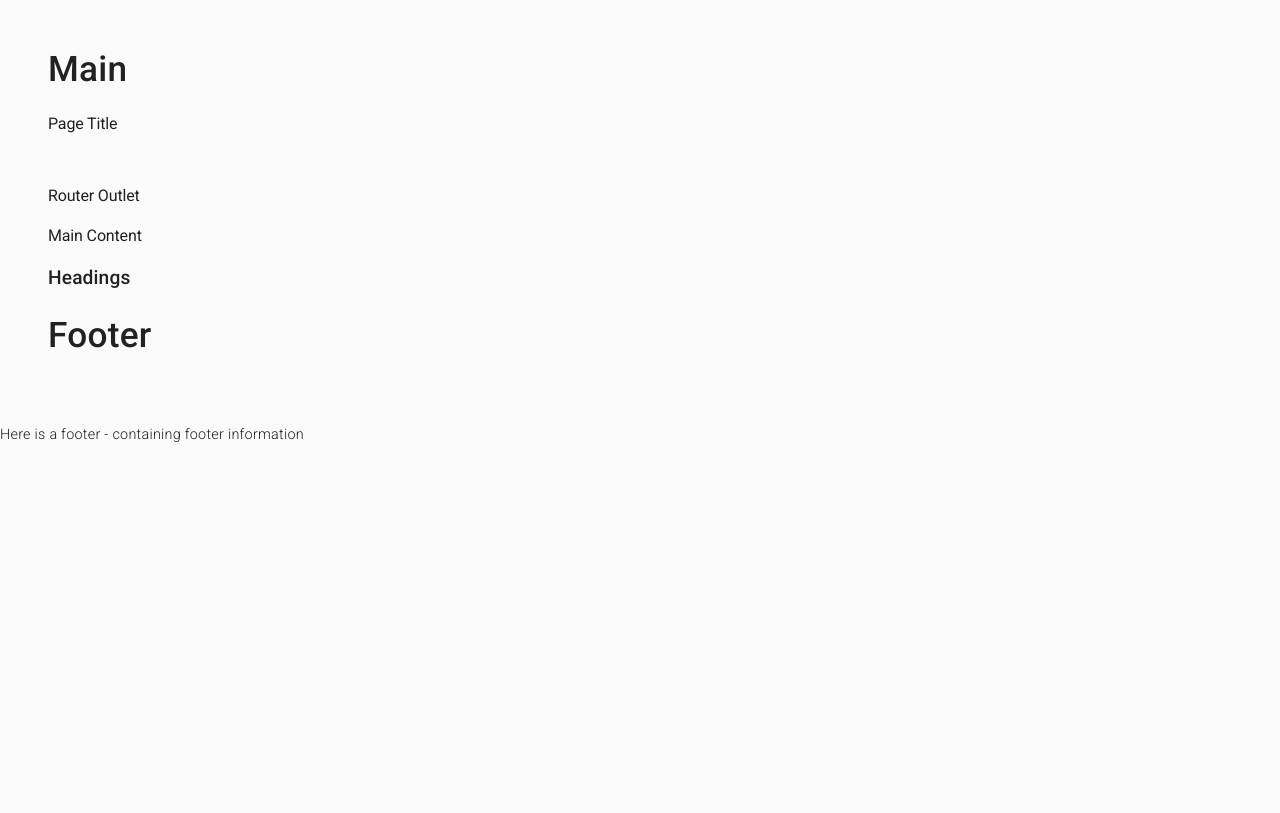
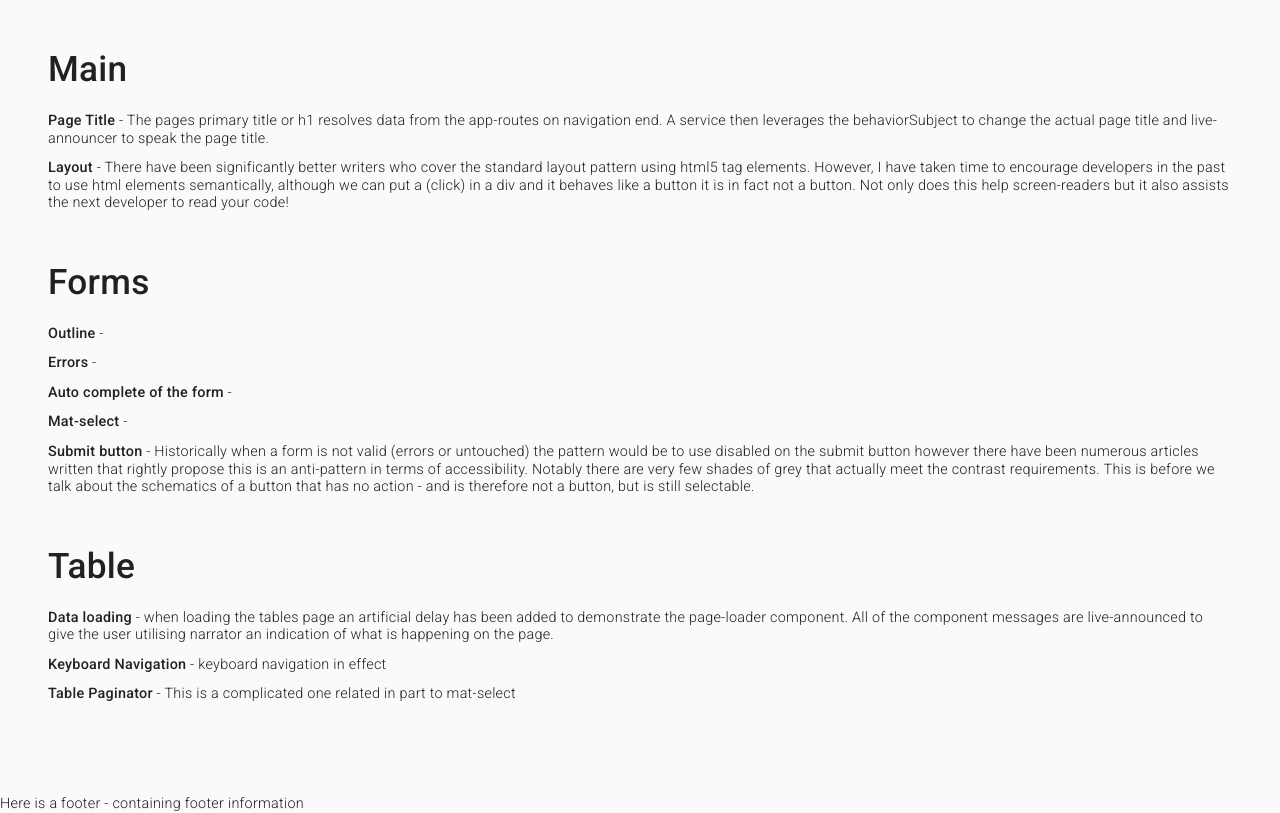
Before and after one commit to ianoxwell/WCAGAngularMaterial, an Angular app: page / in a window 1280 px wide. Shown: the part 612-1425 px from the top of the page. Before the commit the page ends 1055 px from the top, so only its background shows below. Built offline with nearby package versions, Linux system fonts and the light colour scheme.

Commit message:
additional text added to layout component

```diff
--- a/src/app/components/pages/basic-layout/basic-layout.component.html
+++ b/src/app/components/pages/basic-layout/basic-layout.component.html
@@ -1,37 +1,64 @@
 <section>
 	<h2>Alert area</h2>
 	<p>The basic angular material snackbar although meeting WCAG guideline doesn't provide sufficient flexibility in terms of multiple
-		alerts/toasts. PrimeUI's toast design in my opinion allows for multiple alerts as well as significant flexibility of design. The custom components here have been heavily modified
-
+		alerts/toasts. PrimeUI's toast design in my opinion allows for multiple alerts as well as significant flexibility of design. The
+		custom components here have been heavily modified.
 	</p>
-	<button mat-flat-button type="button" color="primary" (click)="showMessage()" title="Show alert success message" class="mr-2">Show Alert
-		message</button>
+	<button mat-flat-button type="button" color="primary" (click)="showMessage()" title="Show alert success message" class="mr-2">Show
+		Success message</button>
 	<button mat-flat-button type="button" color="accent" (click)="clearMessages()" title="Show alert success message">Clear Alerts</button>
 </section>
 
 <section>
 	<h2>Header Bar</h2>
-	<p><strong>Skip to main content</strong> - A needed addition to the page to allow for keyboard users to skip any page navigation elements and get
+	<p><strong>Skip to main content</strong> - A needed addition to the page to allow for keyboard users to skip any page navigation
+		elements and get
 		immediate focus on the pages title / contents. Page help is included here as the second item. </p>
-	<p><strong>Menu</strong> - out of box material adds aria-controls and keyboard interaction to the matMenu item. Little additional configuration is
+	<p><strong>Menu</strong> - out of box material adds aria-controls and keyboard interaction to the matMenu item. Little additional
+		configuration is
 		needed, beyond giving a specific title to the menu button and the addition of aria-current to the menu-item with the
 		routerLinkActive</p>
-	<p><strong>Tab navigation</strong> - Angular material theming allows the declaration of a strong focus indicator along with a contrasting color choice.
+	<p><strong>Tab navigation</strong> - Angular material theming allows the declaration of a strong focus indicator along with a
+		contrasting color choice.
 		However it does not automatically apply the needed mat-focus-indicator to links and the color is
 		inconsistent with form-fields. A simple directive covers the additional class to links. Mat-form-field has its own focus class for
 		outline that receives the warning color in error state - and a css over-ride</p>
-	<p><strong>Switch Theme</strong> - Theme detection pulls from the browsers preference, saving the user's last choice to local storage to remain consistent through
+	<p><strong>Switch Theme</strong> - Theme detection pulls from the browsers preference, saving the user's last choice to local storage to
+		remain consistent through
 		refreshes. Color Schemes for both light and dark theme meet the minimum of 4.5:1 contrast ratio. Note that the title of the button
 		changes to indicate what the button will do on the next (click).</p>
 </section>
 
-<h2>Main</h2>
 <section>
-	<h3>Page Title</h3>
-	<p></p>
+	<h2>Main</h2>
+	<p><strong>Page Title</strong> - The pages primary title or h1 resolves data from the app-routes on navigation end. A service then
+		leverages the behaviorSubject to change the
+		actual page title and live-announcer to speak the page title.</p>
+	<p><strong>Layout</strong> - There have been significantly better writers who cover the standard layout pattern using html5 tag
+		elements. However, I have taken time to
+		encourage developers in the past to use html elements semantically, although we can put a (click) in a div and it behaves like a
+		button it is in fact not a button. Not only does this help screen-readers but it also assists the next developer to read your code!
+	</p>
 </section>
 
-<h3>Router Outlet</h3>
-<h3>Main Content</h3>
-<h4>Headings</h4>
-<h2>Footer</h2>
+<section>
+	<h2>Forms</h2>
+	<p><strong>Outline</strong> - </p>
+	<p><strong>Errors</strong> - </p>
+	<p><strong>Auto complete of the form</strong> - </p>
+	<p><strong>Mat-select</strong> - </p>
+	<p><strong>Submit button</strong> - Historically when a form is not valid (errors or untouched) the pattern would be to use disabled on
+		the submit button however there have been numerous articles written that rightly propose this is an anti-pattern in terms of
+		accessibility. Notably there are very few shades of grey that actually meet the contrast requirements. This is before we talk about
+		the schematics of a button that has no action - and is therefore not a button, but is still selectable. </p>
+</section>
+
+<section>
+	<h2>Table</h2>
+	<p><strong>Data loading</strong> - when loading the tables page an artificial delay has been added to demonstrate the page-loader
+		component. All of the component messages are live-announced to give the user utilising narrator an indication of what is happening
+		on
+		the page.</p>
+	<p><strong>Keyboard Navigation</strong> - keyboard navigation in effect</p>
+	<p><strong>Table Paginator</strong> - This is a complicated one related in part to mat-select</p>
+</section>
--- a/src/styles.scss
+++ b/src/styles.scss
@@ -65,6 +65,11 @@ body {
 	margin: 0;
 	padding: 0;
 }
+main {
+	max-width: 80rem;
+	margin-left: auto;
+	margin-right: auto;
+}
 
 // additional classes for mat-strong-focus-indicators for links,
 // used in conjunction with ALinkDirective to apply class to all links.
```
